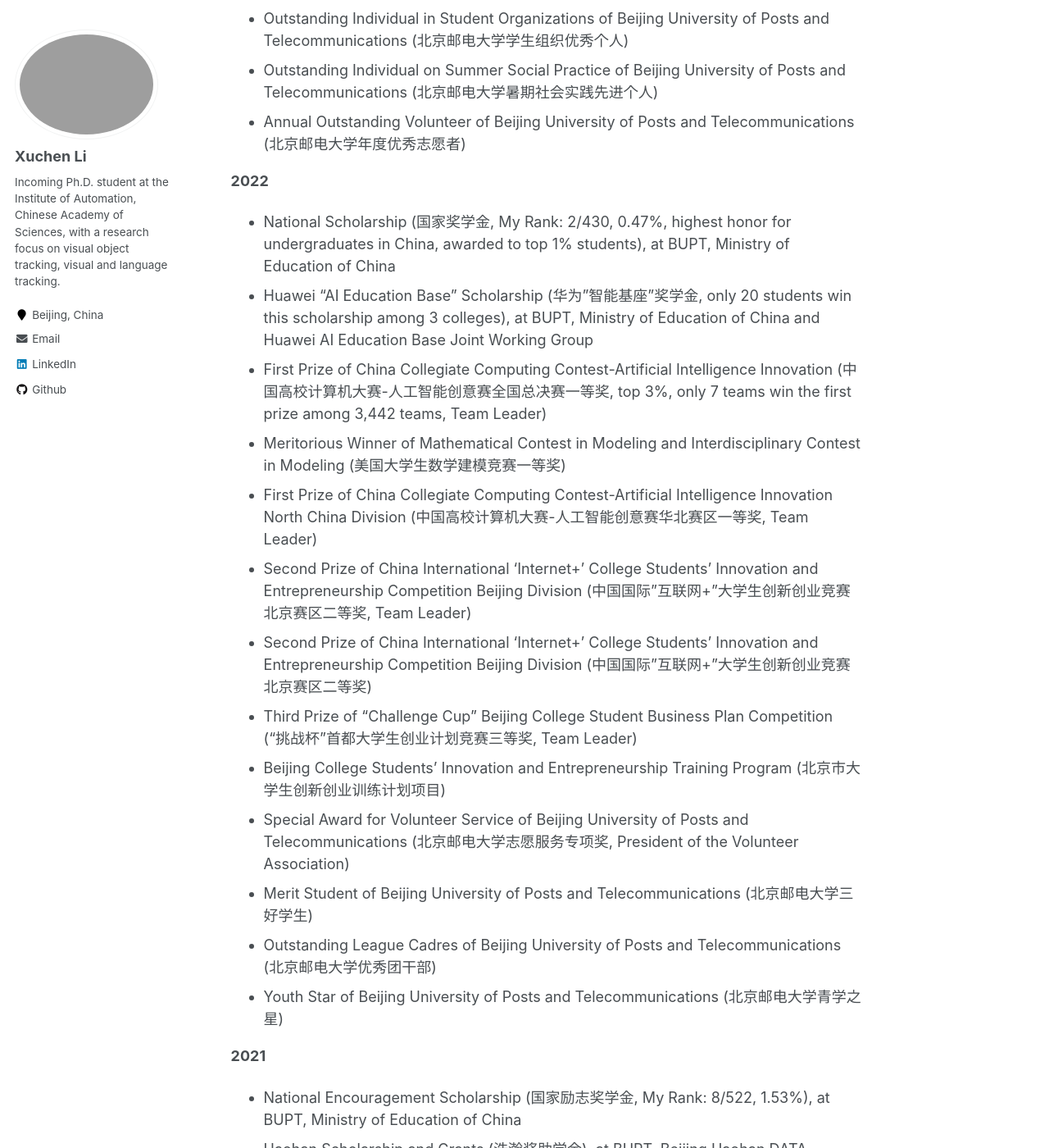
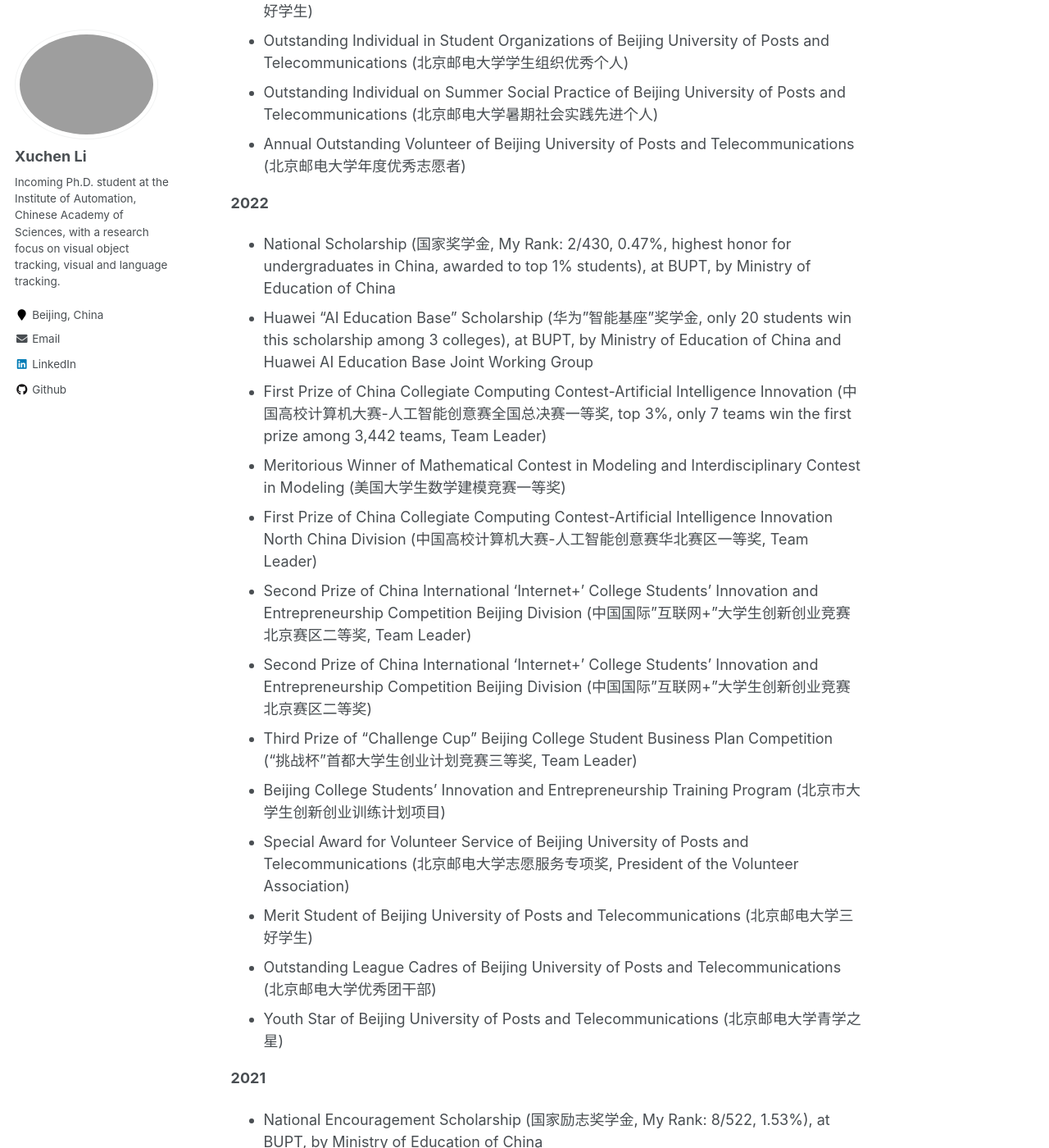
Before and after one commit to Xuchen-Li/Xuchen-Li.github.io, a Jekyll site: the page built from _pages/about.md, in a window 1280 px wide and 1400 px high, scrolled down 2965 px. Shown: the whole window at 82% size. Built offline with Jekyll 4.4.1, drawn with Linux system fonts in a browser that asks for light colours; some of the changed text lies outside the part shown.

Commit message:
Update about.md

```diff
--- a/_pages/about.md
+++ b/_pages/about.md
@@ -60,8 +60,8 @@ Awards & Honors
 ======
 
 **2023**
-* National Scholarship (国家奖学金, My Rank: 1/455, 0.22%, highest honor for undergraduates in China, awarded to top 1% students), at BUPT, Ministry of Education of China
-* College Scholarship of University of Chinese Academy of Sciences (中国科学院大学大学生奖学金), at CASIA, University of Chinese Academy of Sciences
+* National Scholarship (国家奖学金, My Rank: 1/455, 0.22%, highest honor for undergraduates in China, awarded to top 1% students), at BUPT, by Ministry of Education of China
+* College Scholarship of University of Chinese Academy of Sciences (中国科学院大学大学生奖学金), at CASIA, by University of Chinese Academy of Sciences
 * Third Prize of Huawei Information and Communication Technology Competition Nationwide Final (华为ICT大赛全国总决赛三等奖, Team Leader)
 * Third Prize of China Robotics and Artificial Intelligence Competition (中国机器人及人工智能大赛全国总决赛三等奖)
 * National College Students' Innovation and Entrepreneurship Training Program (国家级大学生创新创业训练计划项目, Team Leader)
@@ -76,8 +76,8 @@ Awards & Honors
 * Annual Outstanding Volunteer of Beijing University of Posts and Telecommunications (北京邮电大学年度优秀志愿者)
 
 **2022**
-* National Scholarship (国家奖学金, My Rank: 2/430, 0.47%, highest honor for undergraduates in China, awarded to top 1% students), at BUPT, Ministry of Education of China
-* Huawei "AI Education Base" Scholarship (华为"智能基座"奖学金, only 20 students win this scholarship among 3 colleges), at BUPT, Ministry of Education of China and Huawei AI Education Base Joint Working Group
+* National Scholarship (国家奖学金, My Rank: 2/430, 0.47%, highest honor for undergraduates in China, awarded to top 1% students), at BUPT, by Ministry of Education of China
+* Huawei "AI Education Base" Scholarship (华为"智能基座"奖学金, only 20 students win this scholarship among 3 colleges), at BUPT, by Ministry of Education of China and Huawei AI Education Base Joint Working Group
 * First Prize of China Collegiate Computing Contest-Artificial Intelligence Innovation (中国高校计算机大赛-人工智能创意赛全国总决赛一等奖, top 3%, only 7 teams win the first prize among 3,442 teams, Team Leader)
 * Meritorious Winner of Mathematical Contest in Modeling and Interdisciplinary Contest in Modeling (美国大学生数学建模竞赛一等奖)
 * First Prize of China Collegiate Computing Contest-Artificial Intelligence Innovation North China Division (中国高校计算机大赛-人工智能创意赛华北赛区一等奖, Team Leader)
@@ -91,8 +91,8 @@ Awards & Honors
 * Youth Star of Beijing University of Posts and Telecommunications (北京邮电大学青学之星)
 
 **2021**
-* National Encouragement Scholarship (国家励志奖学金, My Rank: 8/522, 1.53%), at BUPT, Ministry of Education of China
-* Haohan Scholarship and Grants (浩瀚奖助学金), at BUPT, Beijing Haohan DATA Technology Co., Ltd.
+* National Encouragement Scholarship (国家励志奖学金, My Rank: 8/522, 1.53%), at BUPT, by Ministry of Education of China
+* Haohan Scholarship and Grants (浩瀚奖助学金), at BUPT, by Beijing Haohan DATA Technology Co., Ltd.
 * Second Prize of China International 'Internet+' College Students' Innovation and Entrepreneurship Competition Beijing Division (中国国际"互联网+"大学生创新创业竞赛北京赛区二等奖)
 * Outstanding Class Group of Beijing University of Posts and Telecommunications (北京邮电大学先进班集体, Secretary of the Youth League Branch)
 * Second Prize of Winter Enrollment Promotion Practice of Beijing University of Posts and Telecommunications (北京邮电大学冬季招生宣讲实践二等奖, Team Leader)
```
Also changed, not shown: other parts of _pages/about.md (+1 -1 lines).
